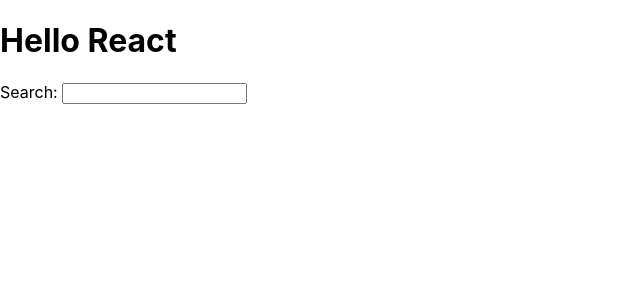
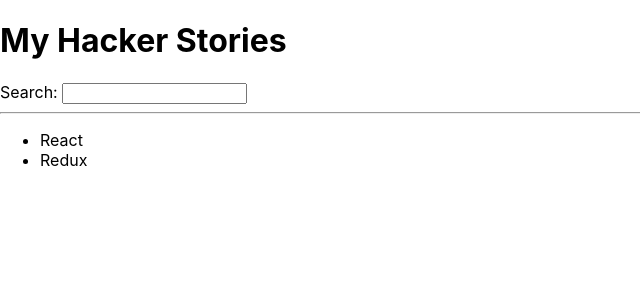
Before and after one commit to bryanvaldovinos/HSReact, a React (Create React App) app: page / in a window 1280 px wide. Shown: the top 300 px of the page, without its empty margins (0-640 px from the left). Built offline with nearby package versions, Linux system fonts and the light colour scheme.

Commit message:
created list and maps title

```diff
--- a/src/App.js
+++ b/src/App.js
@@ -1,15 +1,38 @@
 import * as React from 'react';
 
-function getTitle(title) {
-  return title;
-}
+const list = [
+  {
+    title: 'React',
+    url: 'https://reactjs.org',
+    author: 'Jordan Walke',
+    num_comments: 3,
+    points: 4,
+    objectID: 0,
+  },
+  {
+    title: 'Redux',
+    url: 'https://redux.js.org',
+    author: 'Dan Abramov, Andrew Clark',
+    num_comments: 2,
+    points: 5,
+    objectID: 1,
+  }
+]
 
 function App() {
   return (
     <div>
-      <h1>Hello {getTitle('React')}</h1>
+      <h1>My Hacker Stories</h1>
       <label htmlFor='search'>Search: </label>
       <input id='search' type='text' />
+
+      <hr />
+
+      <ul>
+        {list.map(function(item) {
+          return <li>{item.title}</li>
+        })}
+      </ul>
     </div>
   );
 
```
